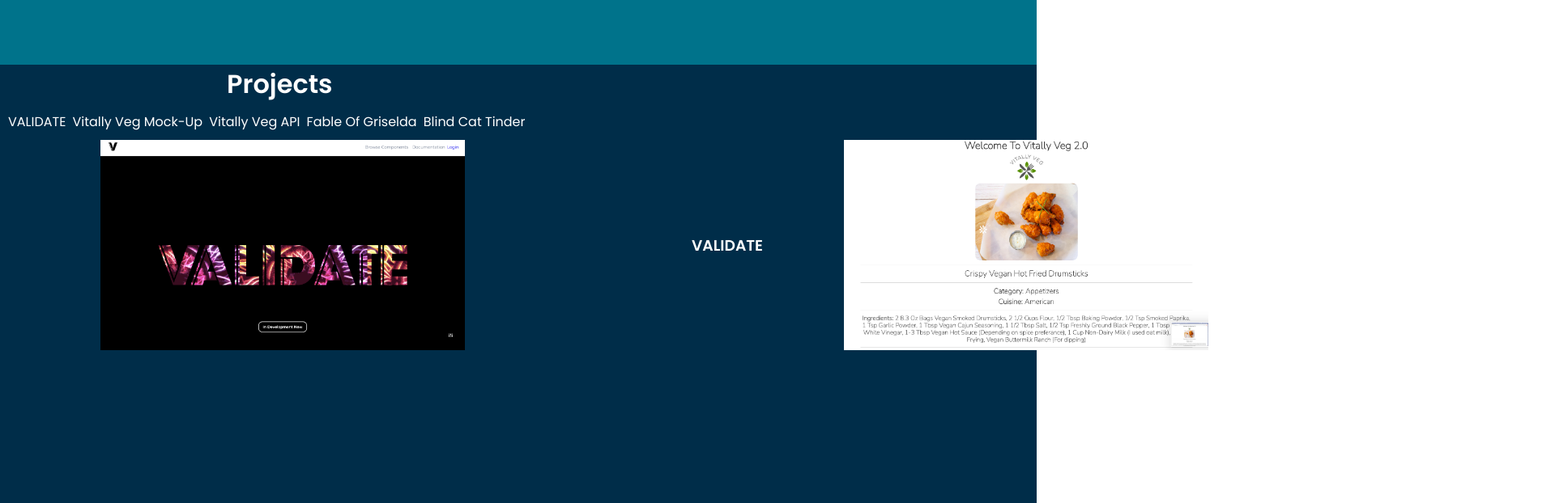
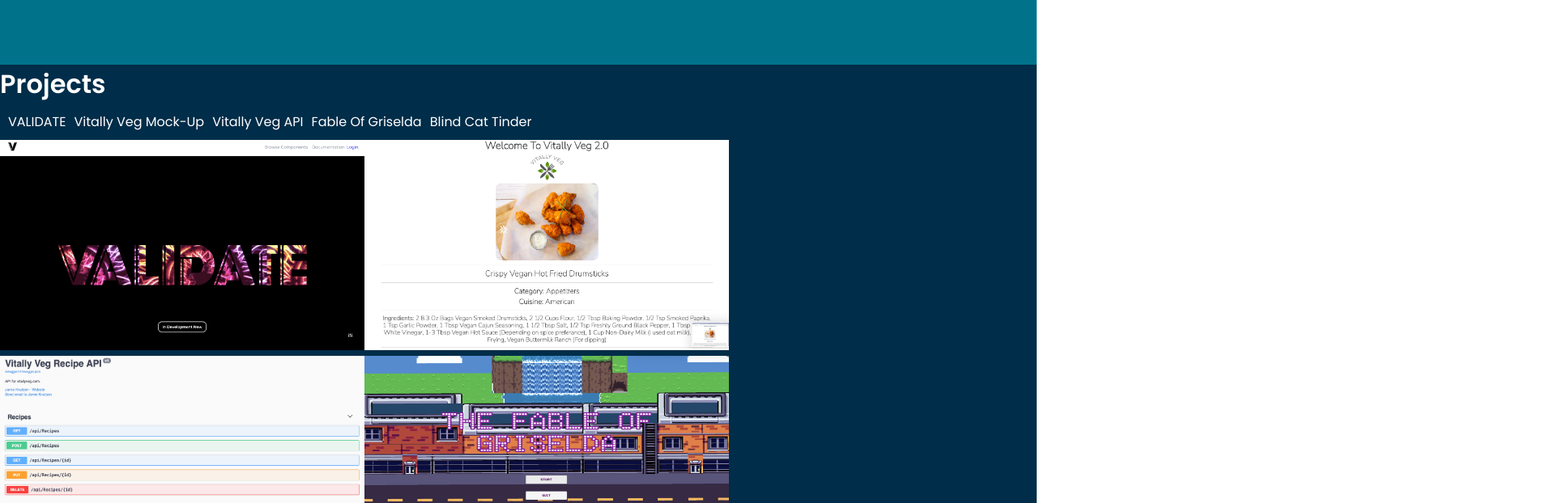
Before and after one commit to Knutsenjamie/Portfolio, a React (Create React App) app: page / in a window 1280 px wide. Shown: the part 1400-2022 px from the top of the page at 81% size, 1920 px wide, since content can reach past the window. Built offline with nearby package versions, Linux system fonts and the light colour scheme.

Commit message:
reformat container to display better

```diff
--- a/src/components/projects/Projects.jsx
+++ b/src/components/projects/Projects.jsx
@@ -8,32 +8,28 @@
             <div className='textColor'>
                     <h1>Projects</h1>
                         <ul>
-                            <li>VALIDATE</li>
+                            <li className="active">VALIDATE</li>
                             <li>Vitally Veg Mock-Up</li>
                             <li>Vitally Veg API</li>
                             <li>Fable Of Griselda</li>
                             <li>Blind Cat Tinder</li>
                         </ul>
-                        <Container
-                            sx={{
-                                width: '70%'
-                            }}
-                        >
+                        <div className="container">
                             <div className="item">
                                 <img src="assets/VALIDATEproj.png" alt="Validate website preview"/>
+                                <img src="assets/vitallyvegMock.png" alt="Vitallyveg website preview"/>
+                                <img src="assets/vegAPI.png" alt="Swagger documentation and back-end preview"/>
+                                <img src="assets/fableOf.png" alt="Fable of Griselda menu screen preview"/>
+                                <img src="assets/vegSite.png" alt="Wordpress vitally veg website preview"/>
+                                <img src="assets/catTinder.png" alt="Blind cat tinder website preview"/>
+                            </div>
                                 <h3>VALIDATE</h3>
-                                <img src="assets/vitallyvegMock.png" alt="Vitallyveg website preview"/>
                                 <h3>Vitally Veg Mock-Up</h3>
-                                <img src="assets/vegAPI.png" alt="Swagger documentation and back-end preview"/>
                                 <h3>Vitally Veg API</h3>
-                                <img src="assets/fableOf.png" alt="Fable of Griselda menu screen preview"/>
                                 <h3>Fable of Griselda</h3>
-                                <img src="assets/vegSite.png" alt="Wordpress vitally veg website preview"/>
+                                <h3>Blind Cat Tinder</h3>
                                 <h3>Vitally Veg Wordpress Site</h3>
-                                <img src="assets/catTinder.png" alt="Blind cat tinder website preview"/>
-                                <h3>Blind Cat Tinder</h3>
-                            </div>
-                    </Container>
+                        </div>
             </div>
         </div>
     )
--- a/src/components/projects/projects.scss
+++ b/src/components/projects/projects.scss
@@ -6,15 +6,11 @@
 
   .textColor {
     color: white;
-    align-items: center;
+    // align-items: center;
 
-    h1 {
-      margin-left: 280px;
-    }
-
-    h3 {
-      margin-left: 280px;
-    }
+    // h3 {
+    //   display: flex;
+    // }
 
     ul {
       margin: 10px;
@@ -24,21 +20,33 @@
       align-items: center;
 
       li {
-        margin-right: 8px;
-        padding: 1;
-        align-items: center;
+        margin-right: 10px;
+        padding: 0.7;
       }
     }
 
-    .item {
-      align-items: center;
-      display: flex;
-    }
+    //   li {
+    //     margin-right: 10px;
+    //     padding: 7;
+    //     align-items: center;
+    //     border-radius: 5px;
+    //     cursor: pointer;
+
+    //     &.active {
+    //       background-color: #00738b;
+    //     }
+    //   }
+    // }
+
+    // .item {
+    //   align-items: center;
+    //   display: flex;
+    // }
 
     img {
       width: 450px;
       height: 260px;
-      margin-left: 100px;
+      // margin-left: 100px;
     }
   }
 }
```
